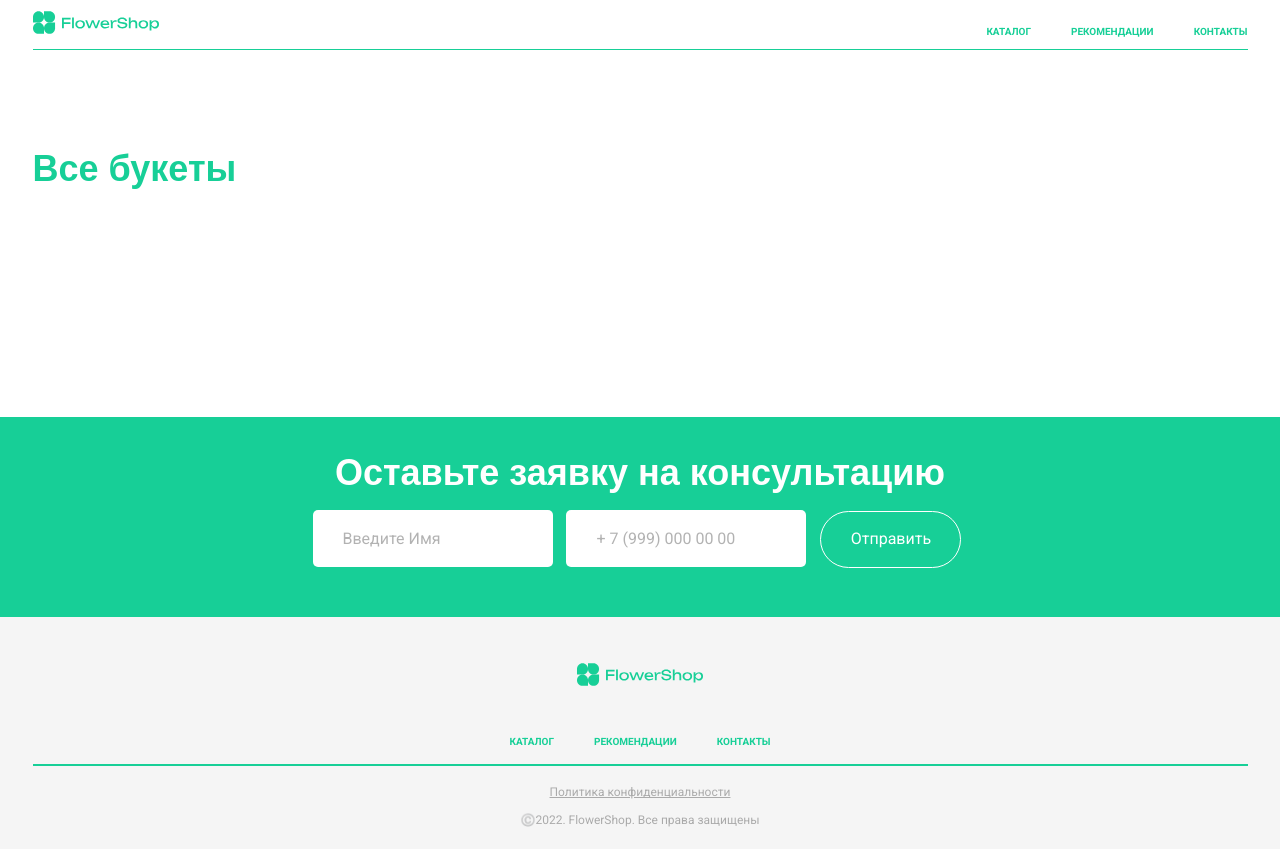
After one commit to pkzrnvch/flower-shop, a Django app: page /catalog/ in a window 1280 px wide. The commit adds this page. Run offline with Django 4.2, Linux system fonts and the light colour scheme; data that the repository does not hold is empty; some web fonts are replaced.

Commit message:
Added catalog page

```diff
--- a/flower_shop_app/static/flower_shop_app/css/main.css
+++ b/flower_shop_app/static/flower_shop_app/css/main.css
@@ -319,21 +319,32 @@ opacity: 0.3;
 /*.catalog__block .recommended__elems {
 	flex-wrap: wrap;
 } */
+
+.pagination_wrapper {
+	display: flex;
+	justify-content: center;
+	margin-top: 100px;
+}
+
+.catalog__btn {
+	padding: 10px;
+	text-decoration: none;
+}
 .catalog__block .recommended__elems {
 	margin-bottom: 10px;
 }
-.recommended__elems_first .recommended__block_sec {
-	background: url('../img/catalog/catalogBg1.jpg') no-repeat center bottom / cover;
-}
-.recommended__elems_first .recommended__block_thr {
-	background: url('../img/catalog/catalogBg2.jpg') no-repeat center bottom / cover;
-}
-.recommended__elems_sec .recommended__block_first {
-	background: url('../img/catalog/catalogBg3.jpg') no-repeat center bottom / cover;
-}
-.recommended__elems_sec .recommended__block_sec {
-	background: url('../img/catalog/catalogBg4.jpg') no-repeat center bottom / cover;
-}
+/*.recommended__elems_first .recommended__block_sec {*/
+/*	background: url('../img/catalog/catalogBg1.jpg') no-repeat center bottom / cover;*/
+/*}*/
+/*.recommended__elems_first .recommended__block_thr {*/
+/*	background: url('../img/catalog/catalogBg2.jpg') no-repeat center bottom / cover;*/
+/*}*/
+/*.recommended__elems_sec .recommended__block_first {*/
+/*	background: url('../img/catalog/catalogBg3.jpg') no-repeat center bottom / cover;*/
+/*}*/
+/*.recommended__elems_sec .recommended__block_sec {*/
+/*	background: url('../img/catalog/catalogBg4.jpg') no-repeat center bottom / cover;*/
+/*}*/
 
 
 /*card.html*/
--- /dev/null
+++ b/flower_shop_app/templates/flower_shop_app/catalog.html
@@ -0,0 +1,58 @@
+{% extends 'flower_shop_app/base.html' %}
+
+{% load static %}
+
+{% block title %}Каталог{% endblock %}
+
+{% block content %}
+    <header id="header">
+		<div class="container">
+			<div class="header ficb">
+				<a href="{% url 'flower_shop_app:index' %}"><img src="{% static 'flower_shop_app/images/logo.svg' %}" alt="logo" class="logo"></a>
+				<nav>
+					<ul class="menu ficc">
+						<li class="menu__item"><a href="#" class="menu__item_link">Каталог</a></li>
+						<li class="menu__item"><a href="{% url 'flower_shop_app:index' %}#recommended" class="menu__item_link">Рекомендации</a></li>
+						<li class="menu__item"><a href="{% url 'flower_shop_app:index' %}#contacts" class="menu__item_link">Контакты</a></li>
+					</ul>
+				</nav>
+			</div>
+		</div>
+	</header>
+	<section id="catalog">
+		<div class="container p100">
+			<div class="catalog">
+                <div class="title">Все букеты</div>
+                <div class="catalog__block">
+                    <div class="recommended__elems ficb recommended__elems_first">
+                        {% for bouquet in bouquets.object_list %}
+                            <div class="recommended__block" style="background: url('{{ bouquet.image.url }}') no-repeat center bottom / cover;">
+                                <div class="recommended__block_elems ficb">
+                                    <span class="recommended__block_intro">{{ bouquet.name }}</span>
+                                    <span class="recommended__block_price">{{ bouquet.price|floatformat }} руб</span>
+                                </div>
+                            </div>
+                        {% endfor %}
+                    </div>
+                    <div class="pagination_wrapper">
+                        {% include 'flower_shop_app/pagination.html' with page=bouquets %}
+                    </div>
+                </div>
+			</div>
+		</div>
+	</section>
+	<section id="consultation">
+		<div class="container">
+			<div class="consultation">
+				<div class="title consultation__title">Оставьте заявку на консультацию</div>
+				<form action="#" class="consultation__form">
+					<input type="text" name="fname" class="consultation__form_input" placeholder="Введите Имя" required>
+					<input type="text" name="tel" class="consultation__form_input" placeholder="+ 7 (999) 000 00 00" required>
+					<button type="submit" class="consultation__form_btn">Отправить</button>
+				</form>
+			</div>
+		</div>
+	</section>
+
+    {% include 'flower_shop_app/footer.html' %}
+{% endblock %}
--- a/flower_shop_app/templates/flower_shop_app/footer.html
+++ b/flower_shop_app/templates/flower_shop_app/footer.html
@@ -3,12 +3,12 @@
 <footer id="footer">
     <div class="container">
         <div class="footer">
-            <a href="/"><img src="{% static 'flower_shop_app/images/logo.svg' %}" alt="logo" class="logo footer__logo"></a>
+            <a href="{% url 'flower_shop_app:index' %}"><img src="{% static 'flower_shop_app/images/logo.svg' %}" alt="logo" class="logo footer__logo"></a>
             <nav>
                 <ul class="menu footer__menu ficc">
-                    <li class="menu__item"><a href="#" class="menu__item_link">Каталог</a></li>
-                    <li class="menu__item"><a href="#" class="menu__item_link">Рекомендации</a></li>
-                    <li class="menu__item"><a href="#" class="menu__item_link">Контакты</a></li>
+                    <li class="menu__item"><a href="{% url 'flower_shop_app:catalog' %}" class="menu__item_link">Каталог</a></li>
+                    <li class="menu__item"><a href="{% url 'flower_shop_app:index' %}#recommended" class="menu__item_link">Рекомендации</a></li>
+                    <li class="menu__item"><a href="{% url 'flower_shop_app:index' %}#contacts" class="menu__item_link">Контакты</a></li>
                 </ul>
             </nav>
             <hr class="line"></hr>
--- a/flower_shop_app/templates/flower_shop_app/index.html
+++ b/flower_shop_app/templates/flower_shop_app/index.html
@@ -11,7 +11,7 @@
 					<a href="/"><img src="{% static 'flower_shop_app/images/logo.svg' %}" alt="logo" class="logo"></a>
 					<nav>
 						<ul class="menu ficc">
-							<li class="menu__item"><a href="#" class="menu__item_link">Каталог</a></li>
+							<li class="menu__item"><a href="{% url 'flower_shop_app:catalog' %}" class="menu__item_link">Каталог</a></li>
 							<li class="menu__item"><a href="#recommended" class="menu__item_link">Рекомендации</a></li>
 							<li class="menu__item"><a href="#contacts" class="menu__item_link">Контакты</a></li>
 						</ul>
--- /dev/null
+++ b/flower_shop_app/templates/flower_shop_app/pagination.html
@@ -0,0 +1,15 @@
+{% if page.paginator.num_pages > 1 %}
+    <div class="pagination">
+      <span class="step-links">
+        {% if page.has_previous %}
+          <a href="?page={{ page.previous_page_number }}" class="btn catalog__btn">Назад</a>
+        {% endif %}
+        <span class="current">
+          Страница {{ page.number }} из {{ page.paginator.num_pages }}
+        </span>
+        {% if page.has_next %}
+          <a href="?page={{ page.next_page_number }}"  class="btn catalog__btn">Вперед</a>
+        {% endif %}
+      </span>
+    </div>
+{% endif %}
--- a/flower_shop_app/urls.py
+++ b/flower_shop_app/urls.py
@@ -6,5 +6,6 @@ from flower_shop_app import views
 app_name = 'flower_shop_app'
 
 urlpatterns = [
-    path('', views.index, name='index')
+    path('', views.index, name='index'),
+    path('catalog/', views.catalog, name='catalog'),
 ]
--- a/flower_shop_app/views.py
+++ b/flower_shop_app/views.py
@@ -1,3 +1,4 @@
+from django.core.paginator import EmptyPage, PageNotAnInteger, Paginator
 from django.shortcuts import render
 
 from flower_shop_app.models import FlowerBouquet
@@ -12,3 +13,26 @@ def index(request):
             'recommended_bouquets': bouquets,
         }
     )
+
+
+def catalog(request):
+    bouquet_list = FlowerBouquet.objects.filter(availability=True)
+
+    bouquets_per_page = 6
+    paginator = Paginator(bouquet_list, bouquets_per_page)
+    page_number = request.GET.get('page', 1)
+
+    try:
+        bouquets = paginator.page(page_number)
+    except PageNotAnInteger:
+        bouquets = paginator.page(1)
+    except EmptyPage:
+        bouquets = paginator.page(paginator.num_pages)
+
+    return render(
+        request,
+        'flower_shop_app/catalog.html',
+        context={
+            'bouquets': bouquets,
+        }
+    )
```
